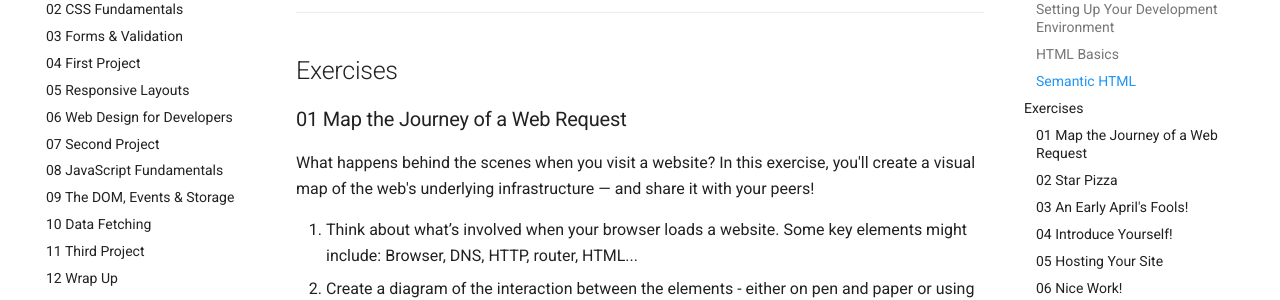
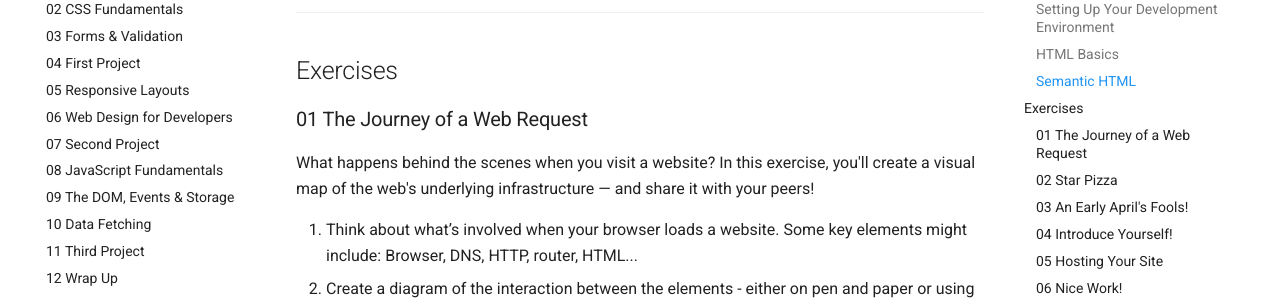
Before and after one commit to KasperKnop/WEB1, an MkDocs documentation site: the page built from docs/01-web-infrastructure-and-html.md, in a window 1280 px wide and 900 px high, scrolled down 1052 px. Shown: the part 153-453 px from the top of the window. Built offline with MkDocs 1.6.1 and Material for MkDocs 9.7.7, drawn with Linux system fonts in a browser that asks for light colours; emoji names are drawn with the system emoji font; comment, search, counter and statistics services are not loaded.

Commit message:
Update 01-web-infrastructure-and-html.md

```diff
--- a/docs/01-web-infrastructure-and-html.md
+++ b/docs/01-web-infrastructure-and-html.md
@@ -42,7 +42,7 @@ comments: true
 
 ## Exercises
 
-### 01 Map the Journey of a Web Request
+### 01 The Journey of a Web Request
 
 What happens behind the scenes when you visit a website? In this exercise, you'll create a visual map of the web's underlying infrastructure — and share it with your peers!
 
```
